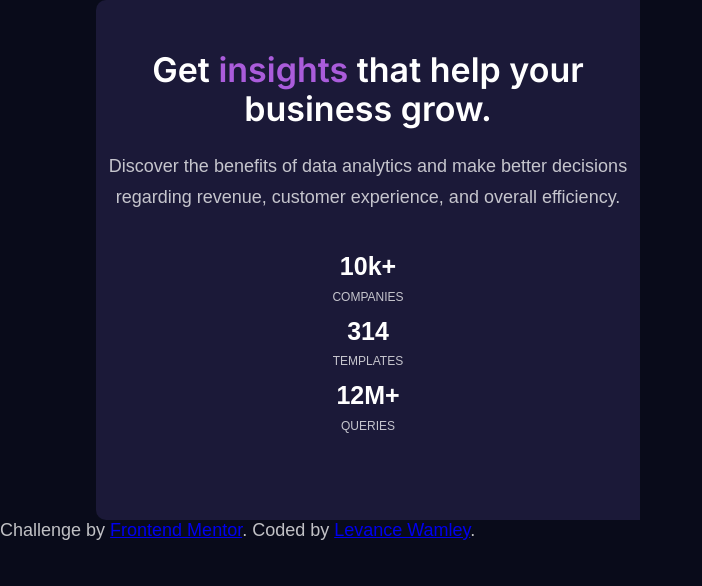
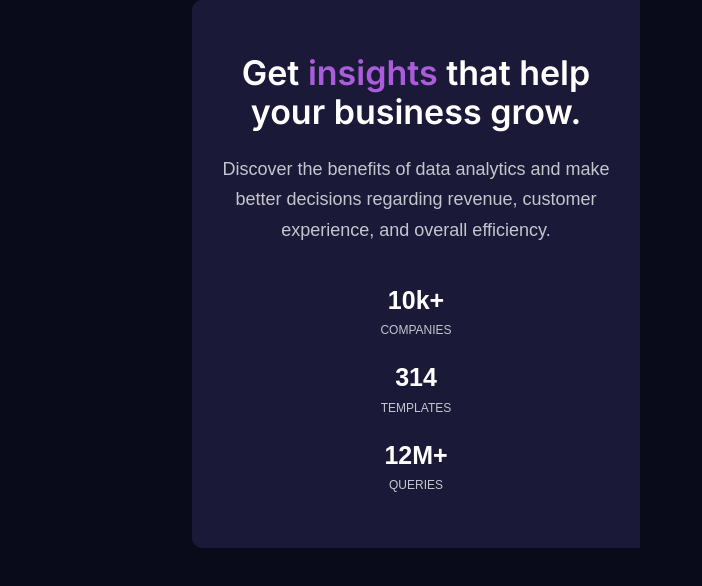
Before and after one commit to LevanceWam/Components, a plain HTML site: page StatsPreviewCard/index.html in a window 1280 px wide. Shown: the whole page, without its empty margins (0-702 px from the left). Drawn offline with Linux system fonts and the light colour scheme; a web font is replaced by a local one.

Commit message:
Finished the card portion of the component

```diff
--- a/StatsPreviewCard/css/styles.css
+++ b/StatsPreviewCard/css/styles.css
@@ -33,19 +33,19 @@ h1, h2, h3 {
     border-radius:10px;
     display: flex;
     justify-self: center;
-    height: 65vh;
-    width: 85vw;
+    margin: 0 auto;
     text-align: center;
+    width: 70vw;
     overflow: hidden;
 }
 
 .card__body {
     background: var(--card-background);
+    padding: 3rem;
 }
 
 .card__heading {
     color: var(--main_heading-stats);
-    margin-top: 5rem;
     font-size: 3.5rem;
     text-align: center;
 }
@@ -62,6 +62,10 @@ h1, h2, h3 {
     grid-template-columns: repeat(auto-fit, minmax(10rem, 1fr));
     margin: 0 auto;
     width: 19%;
+}
+
+.card__footer p {
+    margin-bottom: 2.5rem;
 }
 
 .card-img {
--- a/StatsPreviewCard/index.html
+++ b/StatsPreviewCard/index.html
@@ -41,10 +41,10 @@
 
   </section>
 
-  <div class="attribution">
+  <!-- <div class="attribution">
     Challenge by <a href="https://www.frontendmentor.io?ref=challenge" target="_blank">Frontend Mentor</a>.
     Coded by <a href="#">Levance Wamley</a>.
-  </div>
+  </div> -->
 </body>
 
 </html>
```
